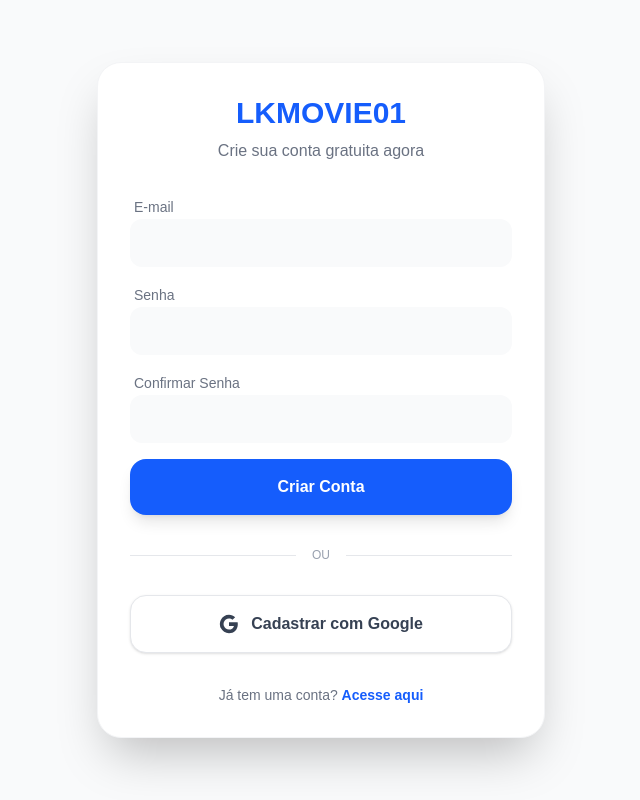
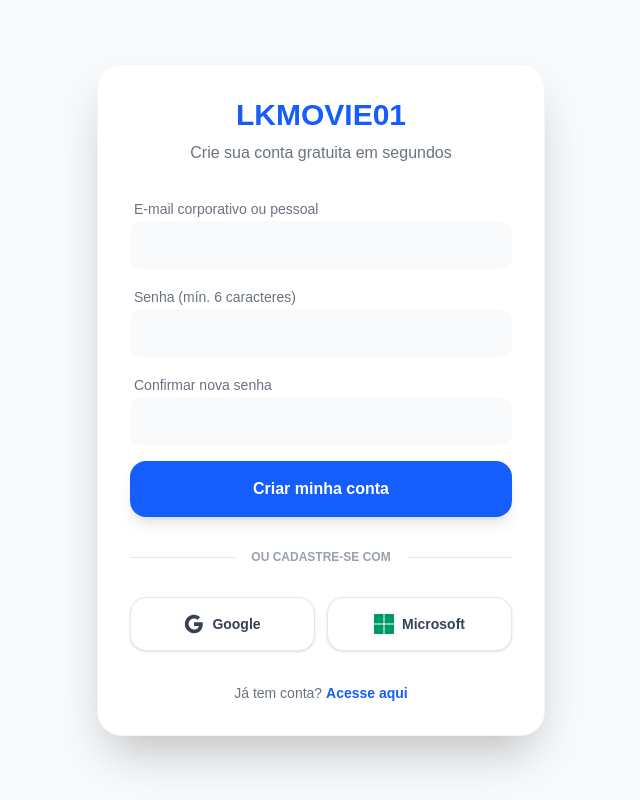
Before and after one commit to lukasdeltaflex-bot/lkmovie01, a Next.js app: page /cadastro in a window 1280 px wide. Shown: the whole page, without its empty margins (319-959 px from the left). Built offline with nearby package versions, Linux system fonts and the light colour scheme; no server answers.

Commit message:
checkpoint: auth, youtube search e ajustes gerais do LKMOVIE01

```diff
--- a/src/app/(auth)/cadastro/page.tsx
+++ b/src/app/(auth)/cadastro/page.tsx
@@ -1,7 +1,7 @@
 "use client";
 
 import { useState } from "react";
-import { signUpWithEmail, signInWithGoogle, sendVerificationEmail } from "@/lib/firebase/auth";
+import { signUpWithEmail, signInWithGoogle, signInWithMicrosoft, sendVerificationEmail } from "@/lib/firebase/auth";
 import { useRouter } from "next/navigation";
 import Link from "next/link";
 
@@ -40,11 +40,26 @@ export default function RegisterPage() {
   };
 
   const handleGoogleLogin = async () => {
+    setError("");
     try {
       await signInWithGoogle();
       router.push("/dashboard");
     } catch (err: any) {
+      if (err.code !== 'auth/popup-closed-by-user') {
         setError("Erro com o Google. Tente novamente.");
+      }
+    }
+  };
+
+  const handleMicrosoftLogin = async () => {
+    setError("");
+    try {
+      await signInWithMicrosoft();
+      router.push("/dashboard");
+    } catch (err: any) {
+      if (err.code !== 'auth/popup-closed-by-user') {
+        setError("Erro com o Microsoft. Tente novamente.");
+      }
     }
   };
 
@@ -53,44 +68,47 @@ export default function RegisterPage() {
       <div className="w-full max-w-md bg-white dark:bg-gray-900 rounded-3xl shadow-2xl p-8 border border-gray-100 dark:border-gray-800 animate-in fade-in slide-in-from-bottom-10 duration-500">
         <div className="mb-8 text-center">
           <h1 className="text-3xl font-bold text-blue-600 mb-2">LKMOVIE01</h1>
-          <p className="text-gray-500 dark:text-gray-400">Crie sua conta gratuita agora</p>
+          <p className="text-gray-500 dark:text-gray-400">Crie sua conta gratuita em segundos</p>
         </div>
 
         {error && (
-          <div className="mb-6 p-4 bg-red-50 dark:bg-red-900/20 border border-red-200 dark:border-red-800 text-red-600 dark:text-red-400 text-sm rounded-xl text-center">
+          <div className="mb-6 p-4 bg-red-50 dark:bg-red-900/20 border border-red-200 dark:border-red-800 text-red-600 dark:text-red-400 text-sm rounded-xl text-center font-bold">
             {error}
           </div>
         )}
 
         <form onSubmit={handleRegister} className="space-y-4">
           <div className="space-y-1">
-            <label className="text-sm font-medium text-gray-500 dark:text-gray-400 ml-1">E-mail</label>
+            <label className="text-sm font-medium text-gray-500 dark:text-gray-400 ml-1">E-mail corporativo ou pessoal</label>
             <input
               type="email"
               value={email}
               onChange={(e) => setEmail(e.target.value)}
               className="w-full px-4 py-3 bg-gray-50 dark:bg-gray-800 border-gray-200 dark:border-gray-700 rounded-xl focus:ring-2 focus:ring-blue-500 dark:text-white transition-all outline-none"
               required
+              autoComplete="email"
             />
           </div>
           <div className="space-y-1">
-            <label className="text-sm font-medium text-gray-500 dark:text-gray-400 ml-1">Senha</label>
+            <label className="text-sm font-medium text-gray-500 dark:text-gray-400 ml-1">Senha (mín. 6 caracteres)</label>
             <input
               type="password"
               value={password}
               onChange={(e) => setPassword(e.target.value)}
               className="w-full px-4 py-3 bg-gray-50 dark:bg-gray-800 border-gray-200 dark:border-gray-700 rounded-xl focus:ring-2 focus:ring-blue-500 dark:text-white transition-all outline-none"
               required
+              autoComplete="new-password"
             />
           </div>
           <div className="space-y-1">
-            <label className="text-sm font-medium text-gray-500 dark:text-gray-400 ml-1">Confirmar Senha</label>
+            <label className="text-sm font-medium text-gray-500 dark:text-gray-400 ml-1">Confirmar nova senha</label>
             <input
               type="password"
               value={confirmPassword}
               onChange={(e) => setConfirmPassword(e.target.value)}
               className="w-full px-4 py-3 bg-gray-50 dark:bg-gray-800 border-gray-200 dark:border-gray-700 rounded-xl focus:ring-2 focus:ring-blue-500 dark:text-white transition-all outline-none"
               required
+              autoComplete="new-password"
             />
           </div>
           <button
@@ -98,19 +116,20 @@ export default function RegisterPage() {
             disabled={loading}
             className="w-full py-4 bg-blue-600 hover:bg-blue-500 disabled:bg-blue-400 text-white rounded-2xl font-bold shadow-lg transition-all transform active:scale-95"
           >
-            {loading ? "Criando conta..." : "Criar Conta"}
+            {loading ? "Processando..." : "Criar minha conta"}
           </button>
         </form>
 
         <div className="my-8 flex items-center gap-4">
           <div className="flex-1 h-px bg-gray-200 dark:bg-gray-800"></div>
-          <span className="text-xs text-gray-400 font-medium font-bold">OU</span>
+          <span className="text-xs text-gray-400 font-bold">OU CADASTRE-SE COM</span>
           <div className="flex-1 h-px bg-gray-200 dark:bg-gray-800"></div>
         </div>
 
+        <div className="grid grid-cols-2 gap-3">
           <button
             onClick={handleGoogleLogin}
-          className="w-full py-4 bg-white dark:bg-gray-800 border border-gray-200 dark:border-gray-700 text-gray-700 dark:text-white rounded-2xl font-bold shadow-sm transition-all hover:bg-gray-50 dark:hover:bg-gray-700 flex items-center justify-center gap-3"
+            className="py-4 bg-white dark:bg-gray-800 border border-gray-200 dark:border-gray-700 text-gray-700 dark:text-white rounded-2xl font-bold shadow-sm transition-all hover:bg-gray-50 dark:hover:bg-gray-700 flex items-center justify-center gap-2 text-sm"
           >
             <svg className="w-5 h-5" viewBox="0 0 24 24">
               <path fill="currentColor" d="M22.56 12.25c0-.78-.07-1.53-.2-2.25H12v4.26h5.92c-.26 1.37-1.04 2.53-2.21 3.31v2.77h3.57c2.08-1.92 3.28-4.74 3.28-8.09z"/>
@@ -118,11 +137,22 @@ export default function RegisterPage() {
               <path fill="currentColor" d="M5.84 14.09c-.22-.66-.35-1.36-.35-2.09s.13-1.43.35-2.09V7.07H2.18C1.43 8.55 1 10.22 1 12s.43 3.45 1.18 4.93l3.66-2.84z"/>
               <path fill="currentColor" d="M12 5.38c1.62 0 3.06.56 4.21 1.64l3.15-3.15C17.45 2.09 14.97 1 12 1 7.7 1 3.99 3.47 2.18 7.07l3.66 2.84c.87-2.6 3.3-4.53 6.16-4.53z"/>
             </svg>
-          Cadastrar com Google
+            Google
           </button>
 
-        <p className="mt-8 text-center text-sm text-gray-500 dark:text-gray-400 font-medium">
-          Já tem uma conta? <Link href="/login" className="text-blue-600 hover:text-blue-500 font-bold">Acesse aqui</Link>
+          <button
+            onClick={handleMicrosoftLogin}
+            className="py-4 bg-white dark:bg-gray-800 border border-gray-200 dark:border-gray-700 text-gray-700 dark:text-white rounded-2xl font-bold shadow-sm transition-all hover:bg-gray-50 dark:hover:bg-gray-700 flex items-center justify-center gap-2 text-sm"
+          >
+            <svg className="w-5 h-5 text-emerald-600" viewBox="0 0 24 24" fill="currentColor">
+              <path d="M11.4 24H0V12.6h11.4V24zM24 24H12.6V12.6H24V24zM11.4 11.4H0V0h11.4v11.4zM24 11.4H12.6V0H24v11.4z"/>
+            </svg>
+            Microsoft
+          </button>
+        </div>
+
+        <p className="mt-8 text-center text-sm text-gray-500 dark:text-gray-400">
+          Já tem conta? <Link href="/login" className="text-blue-600 hover:text-blue-500 font-bold">Acesse aqui</Link>
         </p>
       </div>
     </div>
--- a/src/app/(auth)/login/page.tsx
+++ b/src/app/(auth)/login/page.tsx
@@ -1,7 +1,7 @@
 "use client";
 
 import { useState } from "react";
-import { signInWithEmail, signInWithGoogle } from "@/lib/firebase/auth";
+import { signInWithEmail, signInWithGoogle, signInWithMicrosoft } from "@/lib/firebase/auth";
 import { useRouter } from "next/navigation";
 import Link from "next/link";
 
@@ -20,18 +20,33 @@ export default function LoginPage() {
       await signInWithEmail(email, password);
       router.push("/dashboard");
     } catch (err: any) {
-      setError("Credenciais inválidas. Tente novamente.");
+      setError("Credenciais inválidas. Verifique seu e-mail e senha.");
     } finally {
       setLoading(false);
     }
   };
 
   const handleGoogleLogin = async () => {
+    setError("");
     try {
       await signInWithGoogle();
       router.push("/dashboard");
     } catch (err: any) {
-      setError("Ocorreu um erro com o login Google.");
+      if (err.code !== 'auth/popup-closed-by-user') {
+        setError("Erro ao autenticar com Google. Tente novamente.");
+      }
+    }
+  };
+
+  const handleMicrosoftLogin = async () => {
+    setError("");
+    try {
+      await signInWithMicrosoft();
+      router.push("/dashboard");
+    } catch (err: any) {
+      if (err.code !== 'auth/popup-closed-by-user') {
+        setError("Erro ao autenticar com Microsoft. Verifique se o provedor está habilitado.");
+      }
     }
   };
 
@@ -40,11 +55,11 @@ export default function LoginPage() {
       <div className="w-full max-w-md bg-white dark:bg-gray-900 rounded-3xl shadow-2xl p-8 border border-gray-100 dark:border-gray-800 animate-in fade-in zoom-in duration-500">
         <div className="mb-8 text-center">
           <h1 className="text-3xl font-bold text-blue-600 mb-2">LKMOVIE01</h1>
-          <p className="text-gray-500 dark:text-gray-400">Entre na sua conta para continuar</p>
+          <p className="text-gray-500 dark:text-gray-400">Bem-vindo de volta! Acesse sua conta.</p>
         </div>
 
         {error && (
-          <div className="mb-6 p-4 bg-red-50 dark:bg-red-900/20 border border-red-200 dark:border-red-800 text-red-600 dark:text-red-400 text-sm rounded-xl text-center">
+          <div className="mb-6 p-4 bg-red-50 dark:bg-red-900/20 border border-red-200 dark:border-red-800 text-red-600 dark:text-red-400 text-sm rounded-xl text-center font-bold">
             {error}
           </div>
         )}
@@ -58,6 +73,7 @@ export default function LoginPage() {
               onChange={(e) => setEmail(e.target.value)}
               className="w-full px-4 py-3 bg-gray-50 dark:bg-gray-800 border-gray-200 dark:border-gray-700 rounded-xl focus:ring-2 focus:ring-blue-500 dark:text-white transition-all outline-none"
               required
+              autoComplete="email"
             />
           </div>
           <div className="space-y-1">
@@ -71,6 +87,7 @@ export default function LoginPage() {
               onChange={(e) => setPassword(e.target.value)}
               className="w-full px-4 py-3 bg-gray-50 dark:bg-gray-800 border-gray-200 dark:border-gray-700 rounded-xl focus:ring-2 focus:ring-blue-500 dark:text-white transition-all outline-none"
               required
+              autoComplete="current-password"
             />
           </div>
           <button
@@ -78,19 +95,20 @@ export default function LoginPage() {
             disabled={loading}
             className="w-full py-4 bg-blue-600 hover:bg-blue-500 disabled:bg-blue-400 text-white rounded-2xl font-bold shadow-lg transition-all transform active:scale-95"
           >
-            {loading ? "Entrando..." : "Entrar"}
+            {loading ? "Autenticando..." : "Entrar com E-mail"}
           </button>
         </form>
 
         <div className="my-8 flex items-center gap-4">
           <div className="flex-1 h-px bg-gray-200 dark:bg-gray-800"></div>
-          <span className="text-xs text-gray-400 font-medium">OU</span>
+          <span className="text-xs text-gray-400 font-bold">OU CONTINUAR COM</span>
           <div className="flex-1 h-px bg-gray-200 dark:bg-gray-800"></div>
         </div>
 
+        <div className="grid grid-cols-2 gap-3">
           <button
             onClick={handleGoogleLogin}
-          className="w-full py-4 bg-white dark:bg-gray-800 border border-gray-200 dark:border-gray-700 text-gray-700 dark:text-white rounded-2xl font-bold shadow-sm transition-all hover:bg-gray-50 dark:hover:bg-gray-700 flex items-center justify-center gap-3"
+            className="py-4 bg-white dark:bg-gray-800 border border-gray-200 dark:border-gray-700 text-gray-700 dark:text-white rounded-2xl font-bold shadow-sm transition-all hover:bg-gray-50 dark:hover:bg-gray-700 flex items-center justify-center gap-2 text-sm"
           >
             <svg className="w-5 h-5" viewBox="0 0 24 24">
               <path fill="currentColor" d="M22.56 12.25c0-.78-.07-1.53-.2-2.25H12v4.26h5.92c-.26 1.37-1.04 2.53-2.21 3.31v2.77h3.57c2.08-1.92 3.28-4.74 3.28-8.09z"/>
@@ -98,11 +116,22 @@ export default function LoginPage() {
               <path fill="currentColor" d="M5.84 14.09c-.22-.66-.35-1.36-.35-2.09s.13-1.43.35-2.09V7.07H2.18C1.43 8.55 1 10.22 1 12s.43 3.45 1.18 4.93l3.66-2.84z"/>
               <path fill="currentColor" d="M12 5.38c1.62 0 3.06.56 4.21 1.64l3.15-3.15C17.45 2.09 14.97 1 12 1 7.7 1 3.99 3.47 2.18 7.07l3.66 2.84c.87-2.6 3.3-4.53 6.16-4.53z"/>
             </svg>
-          Entrar com Google
+            Google
           </button>
 
+          <button
+            onClick={handleMicrosoftLogin}
+            className="py-4 bg-white dark:bg-gray-800 border border-gray-200 dark:border-gray-700 text-gray-700 dark:text-white rounded-2xl font-bold shadow-sm transition-all hover:bg-gray-50 dark:hover:bg-gray-700 flex items-center justify-center gap-2 text-sm"
+          >
+            <svg className="w-5 h-5 text-emerald-600" viewBox="0 0 24 24" fill="currentColor">
+              <path d="M11.4 24H0V12.6h11.4V24zM24 24H12.6V12.6H24V24zM11.4 11.4H0V0h11.4v11.4zM24 11.4H12.6V0H24v11.4z"/>
+            </svg>
+            Microsoft
+          </button>
+        </div>
+
         <p className="mt-8 text-center text-sm text-gray-500 dark:text-gray-400">
-          Não tem uma conta? <Link href="/cadastro" className="text-blue-600 hover:text-blue-500 font-bold">Cadastre-se</Link>
+          Novo por aqui? <Link href="/cadastro" className="text-blue-600 hover:text-blue-500 font-bold">Crie sua conta</Link>
         </p>
       </div>
     </div>
```
Also changed, not shown: src/lib/firebase/auth.ts (+19 -0 lines). Lines whose indentation alone changed are shown as unchanged.
